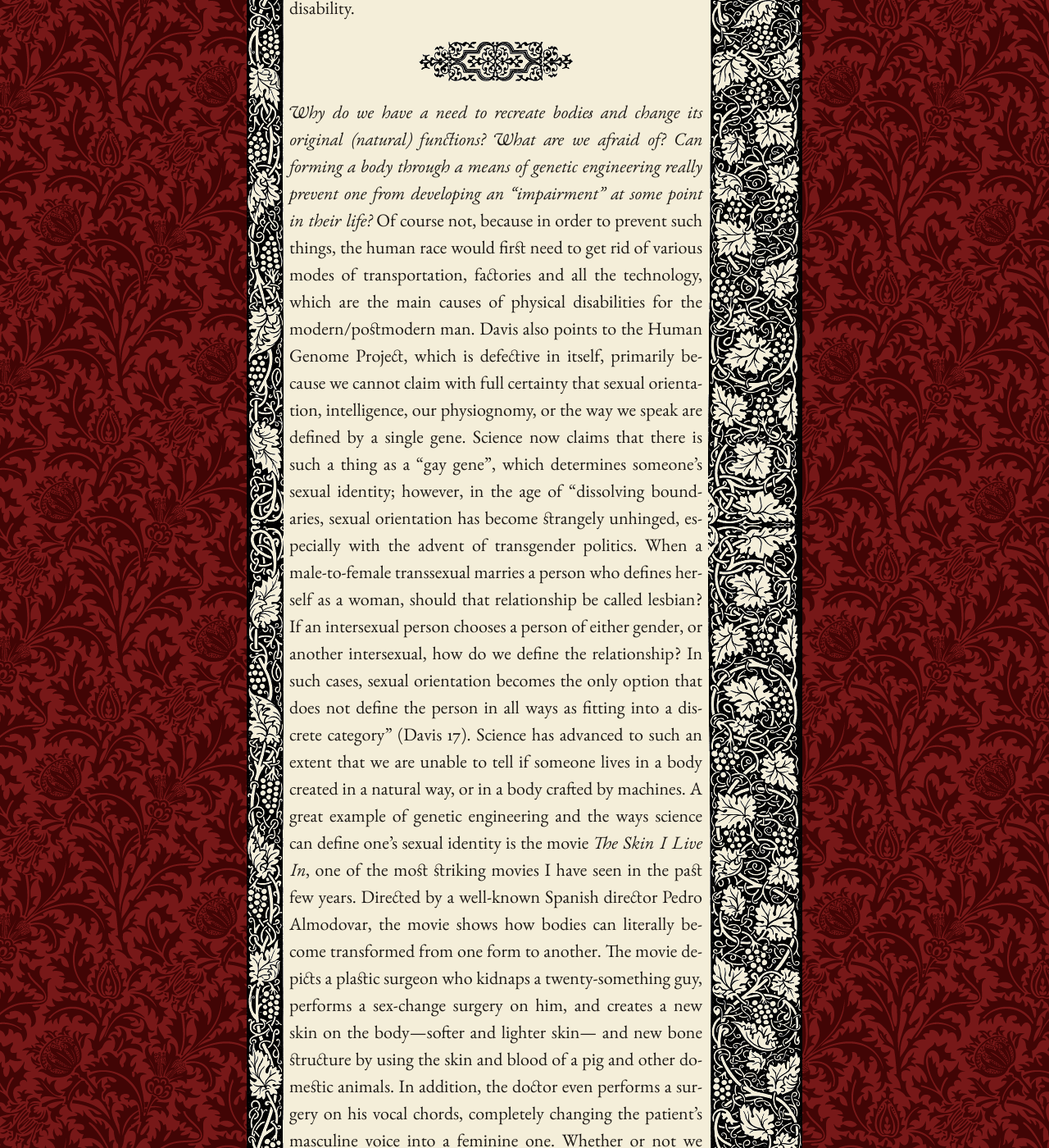
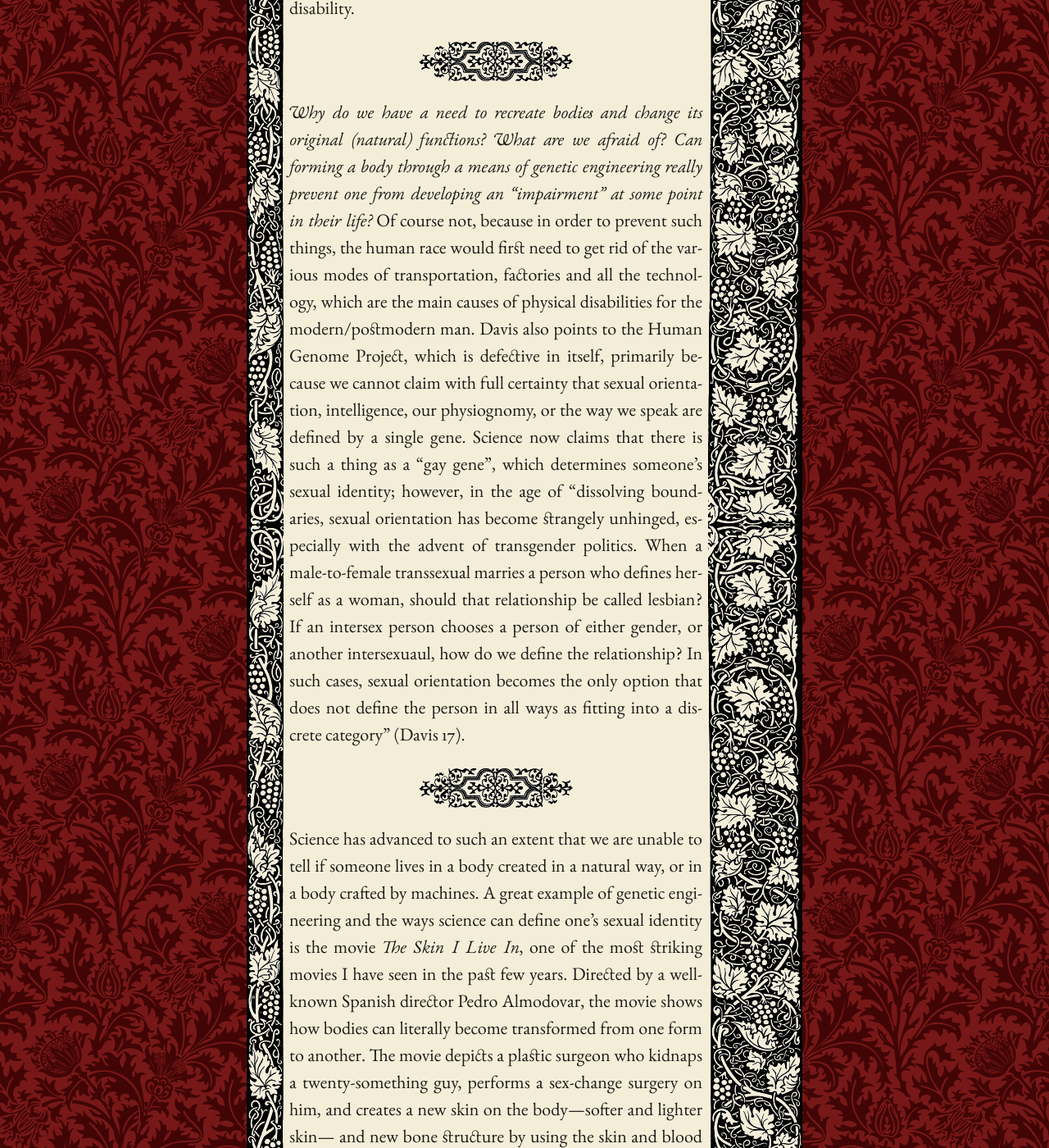
Before and after one commit to mpasovic/majapasovic.org, a Jekyll site: the page built from _posts/2012-07-02-bodies-and-cyborgs.md, in a window 1280 px wide and 1400 px high, scrolled down 3308 px. Shown: the whole window at 82% size. Built offline with Jekyll 4.4.1, drawn with Linux system fonts in a browser that asks for light colours; nearby versions of some CDN libraries; some of the changed lines change nothing that is shown.

Commit message:
Updated 2012-07-02-bodies-and-cyborgs.md

```diff
--- a/_posts/2012-07-02-bodies-and-cyborgs.md
+++ b/_posts/2012-07-02-bodies-and-cyborgs.md
@@ -82,7 +82,7 @@ to distinguish between ability and disability.
 means of genetic engineering really prevent one from developing an
 “impairment” at some point in their life?* Of course not, because in order
 to prevent such things, the human race would first need to get rid of
-various modes of transportation, factories and all the technology, which
+the various modes of transportation, factories and all the technology, which
 are the main causes of physical disabilities for the modern/postmodern
 man. Davis also points to the Human Genome Project, which is defective
 in itself, primarily because we cannot claim with full certainty that
@@ -93,11 +93,13 @@ however, in the age of “dissolving boundaries, sexual orientation has
 become strangely unhinged, especially with the advent of transgender
 politics. When a male-to-female transsexual marries a person who defines
 herself as a woman, should that relationship be called lesbian? If an
-intersexual person chooses a person of either gender, or another
-intersexual, how do we define the relationship? In such cases, sexual
+intersex person chooses a person of either gender, or another
+intersexuaul, how do we define the relationship? In such cases, sexual
 orientation becomes the only option that does not define the person in
-all ways as fitting into a discrete category” (Davis 17). Science has
-advanced to such an extent that we are unable to tell if someone lives
+all ways as fitting into a discrete category” (Davis 17).
+
+*****
+Science has advanced to such an extent that we are unable to tell if someone lives
 in a body created in a natural way, or in a body crafted by machines. A
 great example of genetic engineering and the ways science can define
 one’s sexual identity is the movie *The Skin I Live In*, one of the most
```
